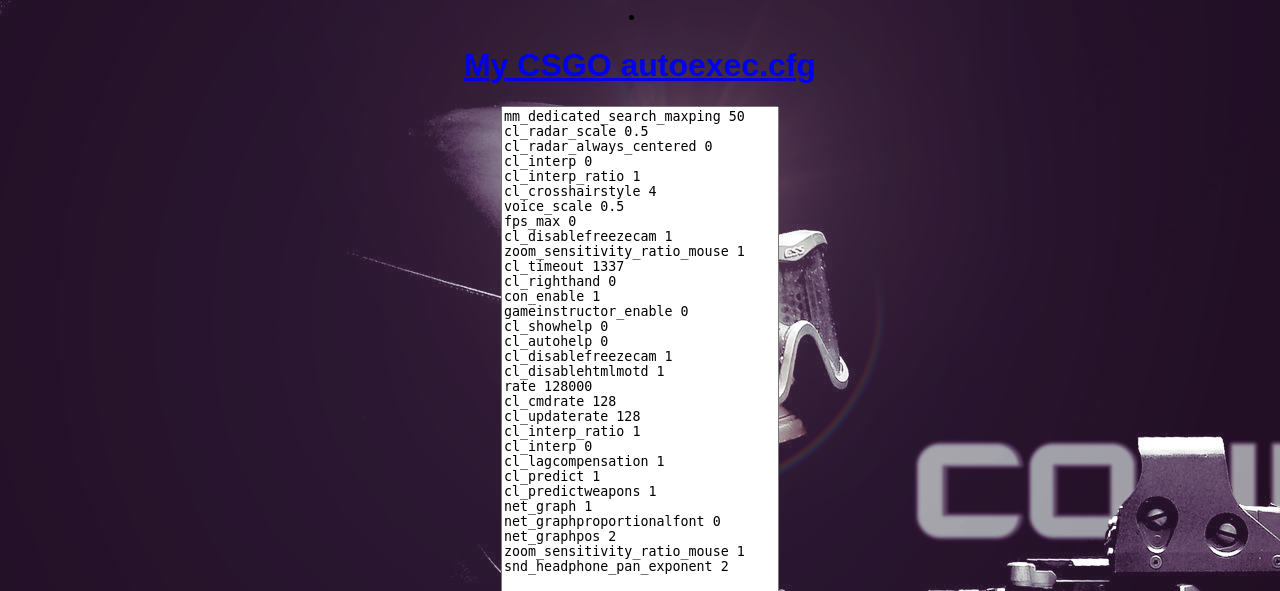
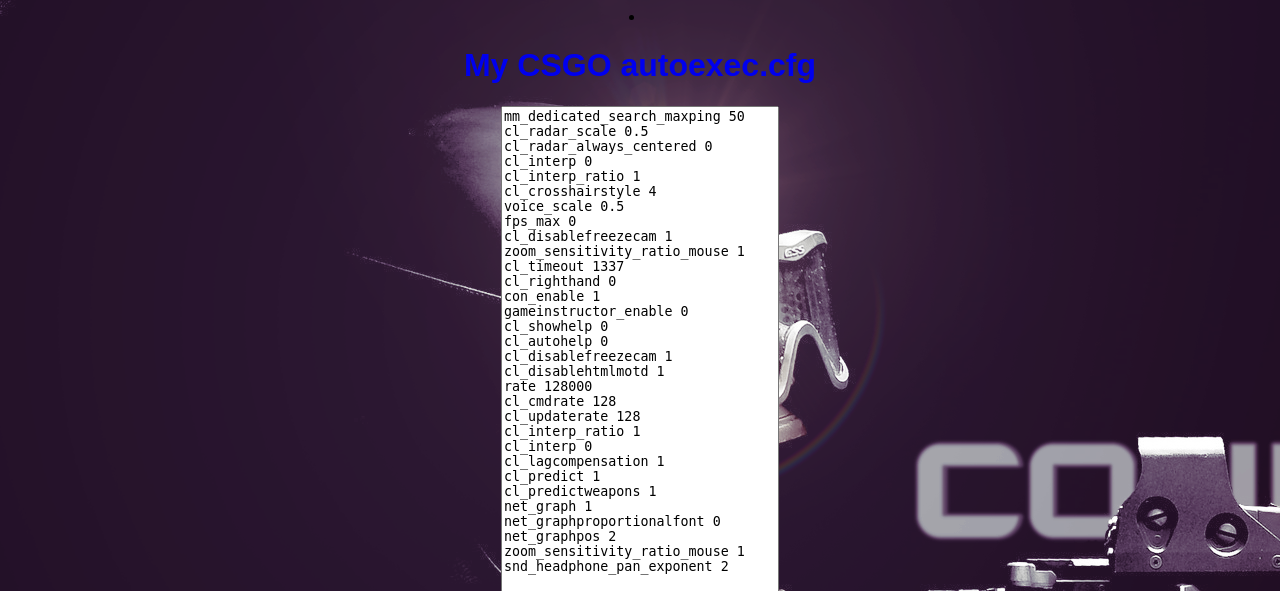
Before and after one commit to tahara2130/tahara2130.github.io, a PHP site: page /autoexec/index.html in a window 1280 px wide. Shown: the top 591 px of the page. Run offline with PHP 8.4, Linux system fonts and the light colour scheme.

Commit message:
Update default.css

```diff
--- a/autoexec/default.css
+++ b/autoexec/default.css
@@ -7,10 +7,14 @@ h1
 }
 textarea
 {
-    resize: none;
+	resize: none;
 }
 #li1
 {
-  margin-left: auto ;
-  margin-right: auto ;
+	margin-left: auto ;
+  	margin-right: auto ;
 }
+a {
+	text-decoration: none;
+	background-color: none;
+}
```
